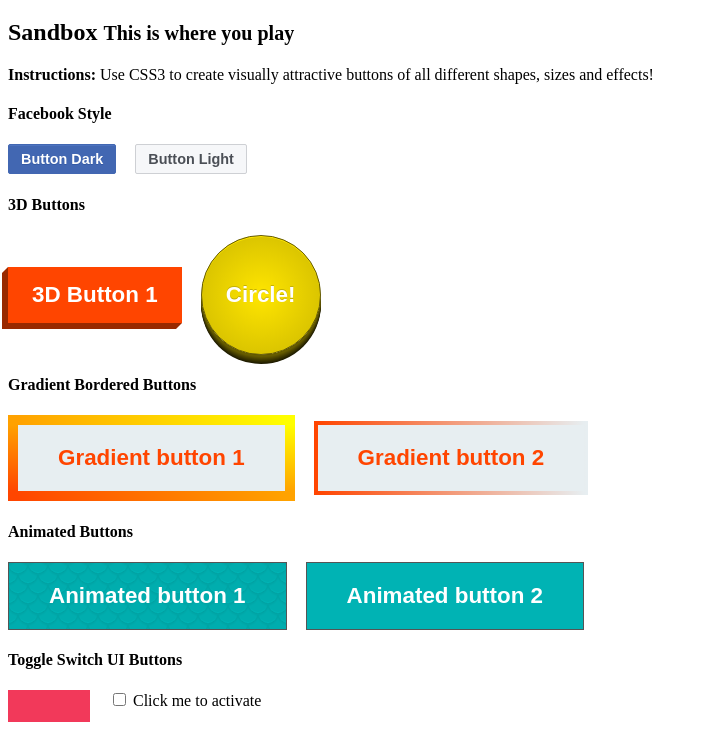
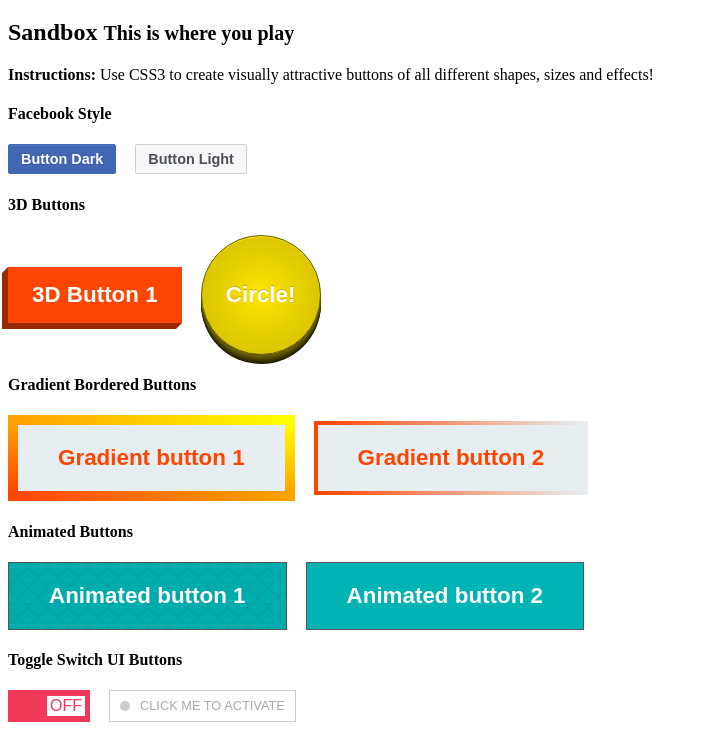
Before and after one commit to JeffersonStack/CSS3-Tutorias, a plain HTML site: page Fancy_Buttons/index.html in a window 1280 px wide. Shown: the part 61-800 px from the top of the page, without its empty margins (0-713 px from the left). Drawn offline with Linux system fonts and the light colour scheme; a web font is replaced by a local one.

Commit message:
Button Switch

```diff
--- a/Fancy_Buttons/sandbox.css
+++ b/Fancy_Buttons/sandbox.css
@@ -275,7 +275,7 @@
 .toggle-1__button {
   position: relative;
   display: inline-block;
-  font-size: 1.4rem;
+  font-size: 1rem;
   line-height: 20px;
   text-transform: uppercase;
   background-color: #f2395a;
@@ -286,3 +286,73 @@
   transition: all 0.3s ease;
   cursor: pointer;
 }
+
+.toggle-1__button::before {
+  position: absolute;
+  top: 5px;
+  left: 38px;
+  content: "off";
+  display: inline-block;
+  height: 20px;
+  padding: 0 3px;
+  background: white;
+  color: #f2395a;
+  transition: all 0.3s ease;
+}
+
+.toggle-1__input:checked + .toggle-1__button {
+  background: #00b3b4;
+  border: 1px solid #00b3b4;
+}
+
+.toggle-1__input:checked + .toggle-1__button::before {
+  left: 5px;
+  content: "on";
+  color: #00b3b4;
+}
+
+/* ==================================
+    TOOGLE SWITCH UI BUTTONS 2
+====================================*/
+.toggle-2 {
+  font-family: Arial, Helvetica, sans-serif;
+  font-size: 0.8rem;
+  display: inline-block;
+  vertical-align: top;
+  margin: 0 15px 0 0;
+}
+
+.toggle-2__input {
+  display: none;
+}
+
+.toggle-2__button {
+  position: relative;
+  display: inline-block;
+  line-height: 20px;
+  text-transform: uppercase;
+  background: white;
+  color: #aaa;
+  border: 1px solid #ccc;
+  padding: 5px 10px 5px 30px;
+  transition: all 0.3s ease;
+  cursor: pointer;
+}
+
+.toggle-2__button::before {
+  position: absolute;
+  top: 10px;
+  left: 10px;
+  display: inline-block;
+  width: 10px;
+  height: 10px;
+  background: #ccc;
+  content: "";
+  transition: all 0.3s ease;
+  border-radius: 100%;
+}
+
+.toggle-2__input:checked + .toggle-2__button {
+  background: #00b3b4;
+  color: white;
+}
```
